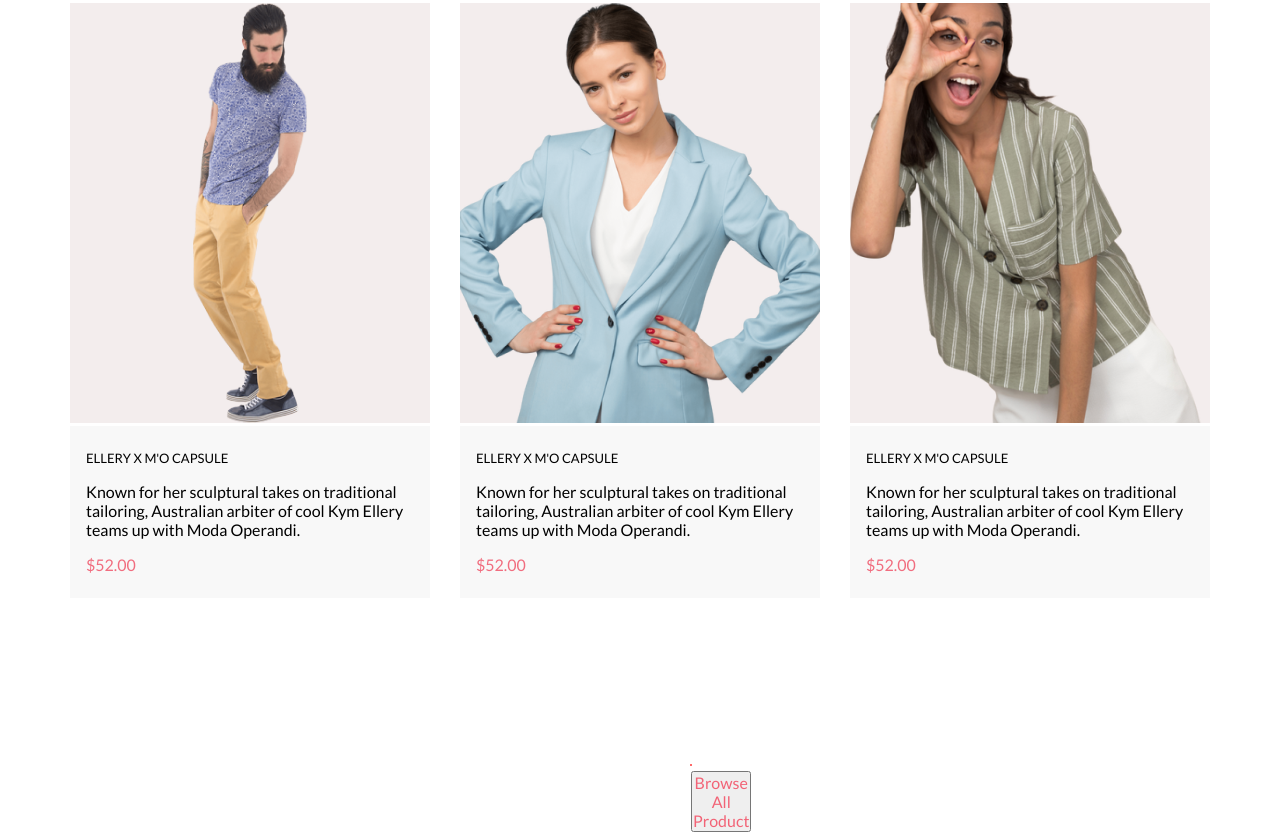
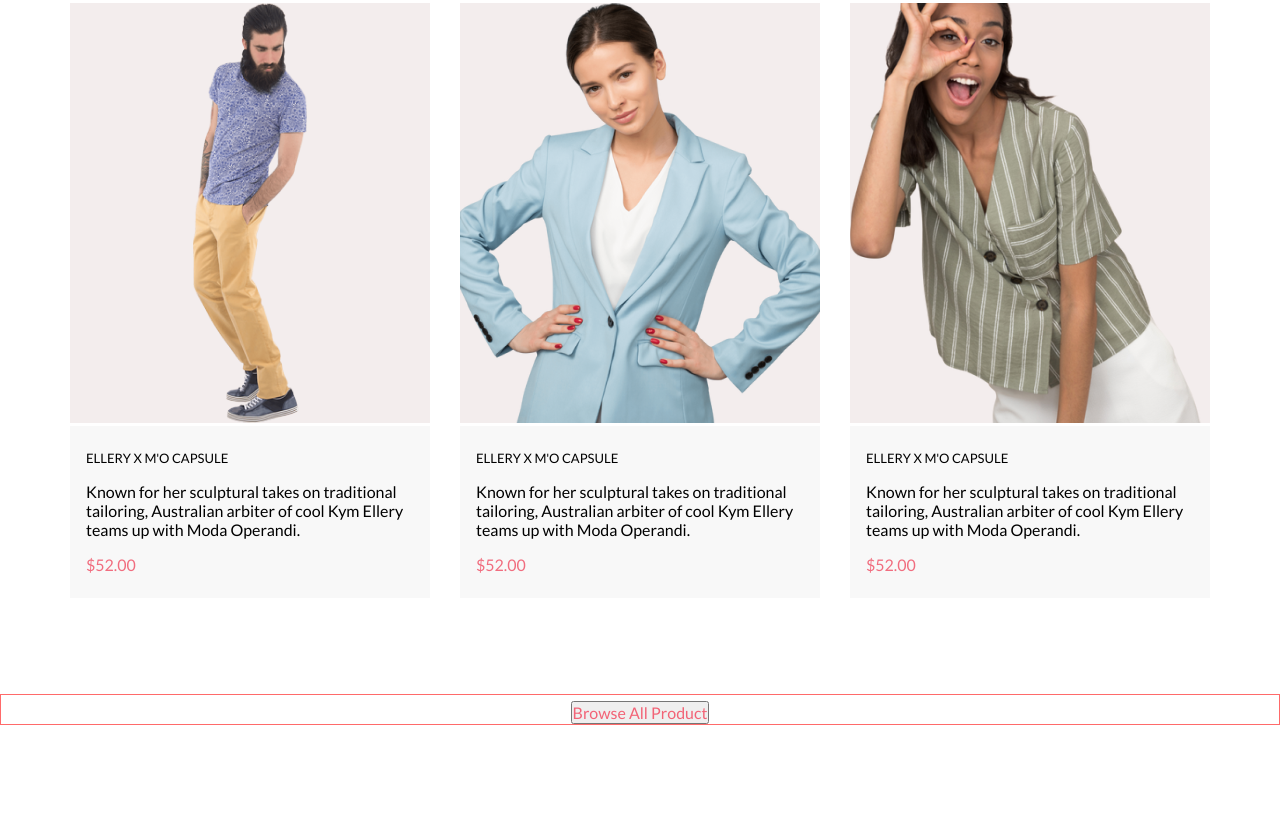
Before and after one commit to NatalyaKolkovskaya/Homeworks, a plain HTML site: page Homework6/index.html in a window 1280 px wide. Shown: the part 2053-2885 px from the top of the page. After the commit the page ends 2778 px from the top, so only its background shows below. Drawn offline with Linux system fonts and the light colour scheme.

Commit message:
Правка

```diff
--- a/Homework6/style.css
+++ b/Homework6/style.css
@@ -196,7 +196,8 @@
   }
 
   .button {
-    position: absolute;
+    display: flex;
+    justify-content: center;
     left: 690px;
     right: 690px;
     top: 2817px;
```
Also changed, not shown: 1 other file.
